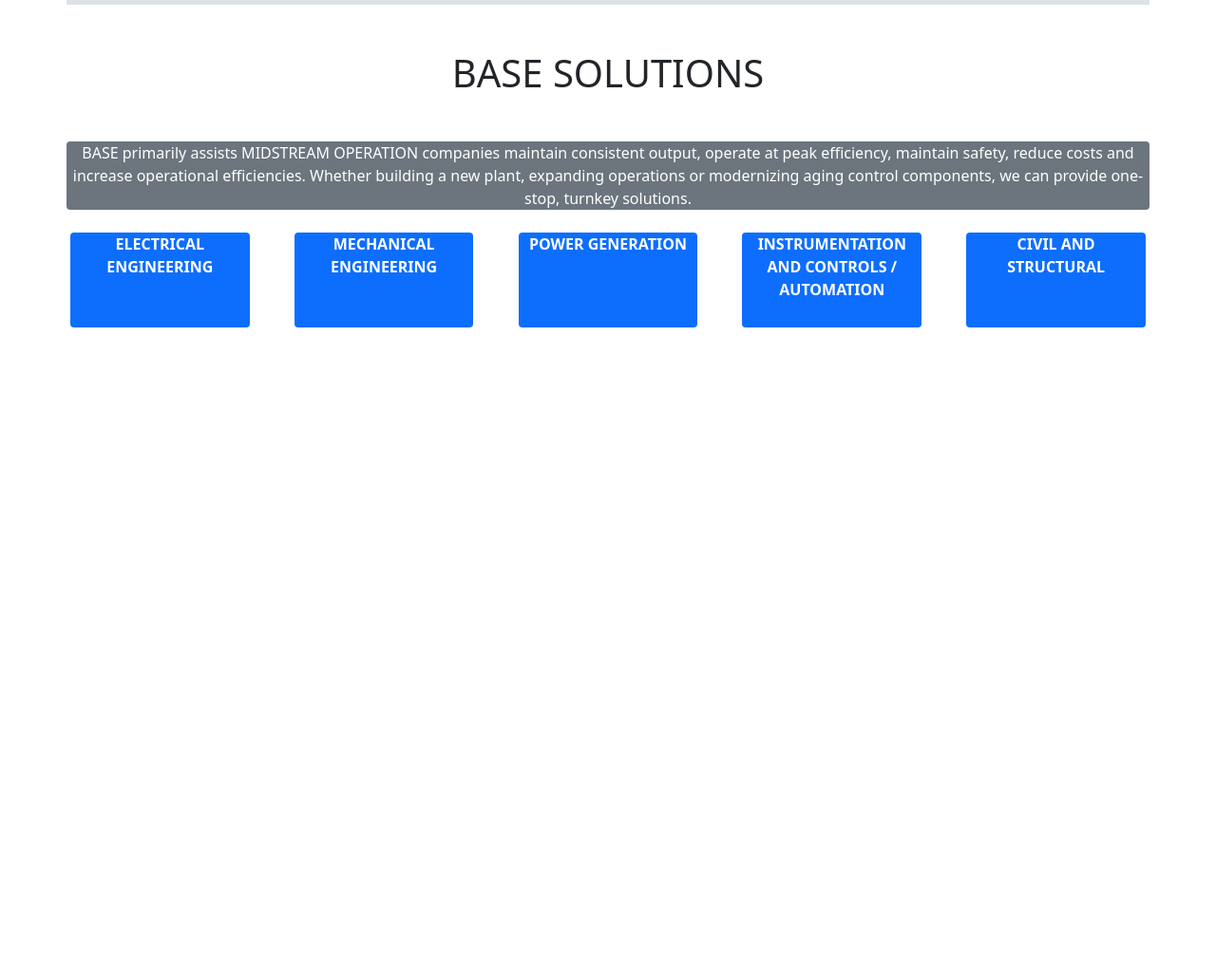
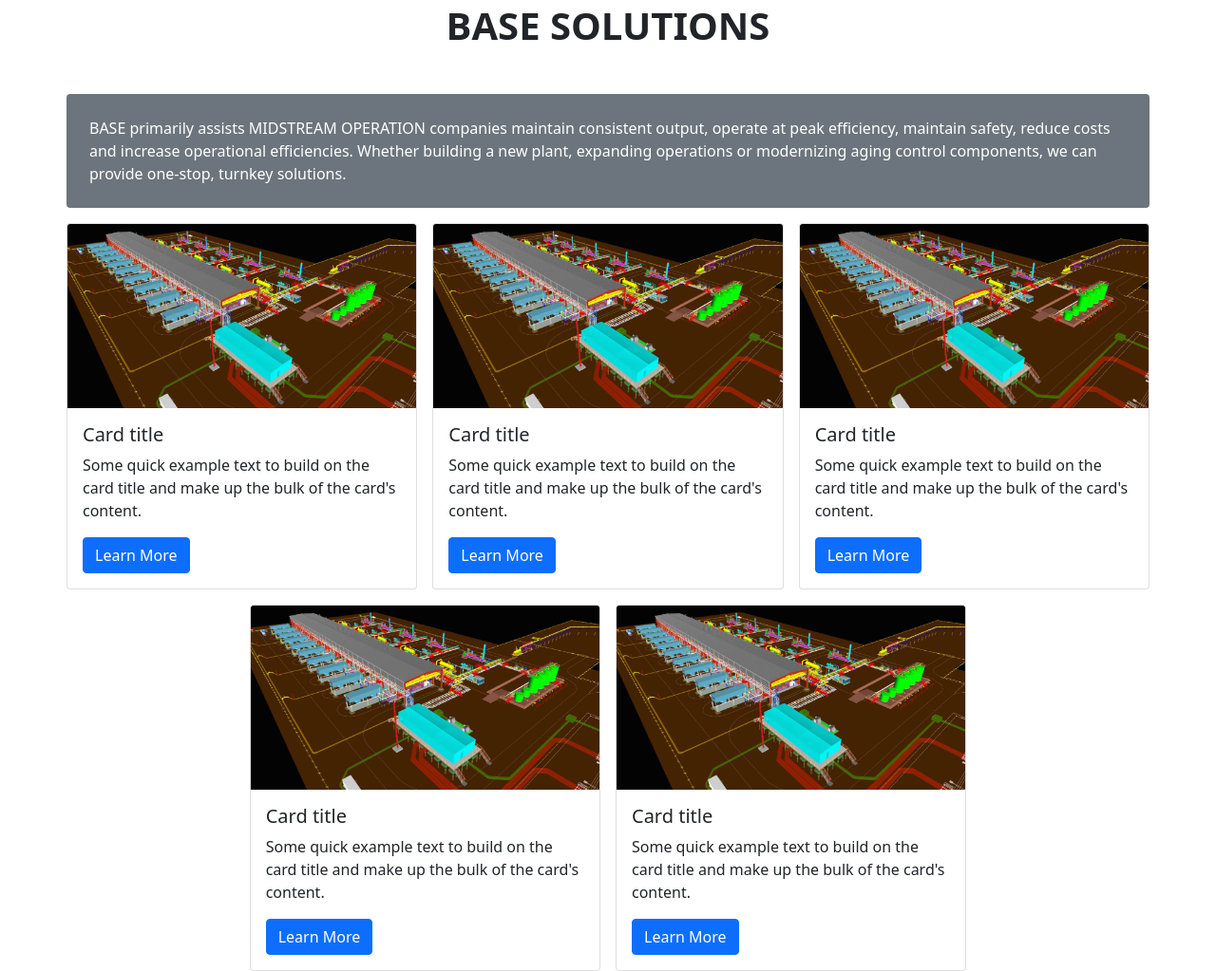
Before and after one commit to bigbass11/BaseConcepts-Redesign, a plain HTML site: page index.html in a window 1280 px wide. Shown: the part 1110-2133 px from the top of the page at 95% size. Before the commit the page ends 1455 px from the top, so only its background shows below. Drawn offline with nearby package versions, Linux system fonts and the light colour scheme.

Commit message:
work on main page rows and cols

```diff
--- a/index.html
+++ b/index.html
@@ -34,23 +34,66 @@
             </div>
         </div>
     </nav>
-    <section class="container d-flex align-items-center justify-content-center" style="height: 200px"><p class="fs-2 fw-bold text-center">“OUR PEOPLE’S ENERGY CREATES EXCEPTIONAL ENGINEERED SOLUTIONS.”</p></section>
-    <section class="container-md border border-5 p-5">
+    <section class="container p-3 p-md-0 d-flex align-items-center justify-content-center" style="height: 200px"><p class="fs-2 fw-bold text-center">“OUR PEOPLE’S ENERGY CREATES EXCEPTIONAL ENGINEERED SOLUTIONS.”</p></section>
+    <section class="container px-3 px-md-0">
         <p>BASE is a leading Western Canadian multi-discipline firm with engineering expertise in Mechanical, Electrical, Instrumentation & Controls, Automation, Power Generation, and Civil Structural.<br><br>
         <span class="fw-bold">Facility Obsolescence modernization and documentation is our specialty.</span><br><br>
         We partner with clients to provide custom turnkey solutions that maximize shareholder value, reduce costs and improve system reliability. BASE’s core philosophy and workflow strategy for every project is client-centric, collaborative, and cost effective.</p>
-        <img class="img-fluid rounded mt-4" src="assets/samplePicture.png" alt="3D model of a gas processing plant">
+        <img class="img-fluid rounded mt-4 w-100" src="assets/samplePicture.png" alt="3D model of a gas processing plant">
     </section>
-    <section>
-        <h1 class="my-5 text-center">BASE SOLUTIONS</h1>
-        <div class="container text-center">
-            <div class="row bg-secondary text-white rounded">BASE primarily assists MIDSTREAM OPERATION companies maintain consistent output, operate at peak efficiency, maintain safety, reduce costs and increase operational efficiencies. Whether building a new plant, expanding operations or modernizing aging control components, we can provide one-stop, turnkey solutions.</div>
-            <div class="row justify-content-lg-between justify-content-md-center  gx-3 mt-4">
-                <div class="col-lg-2 col-md-4 bg-primary text-white fw-bold rounded" style="height: 100px;">ELECTRICAL ENGINEERING</div>
-                <div class="col-lg-2 col-md-4 bg-primary text-white fw-bold rounded" style="height: 100px;">MECHANICAL ENGINEERING</div>
-                <div class="col-lg-2 col-md-4 bg-primary text-white fw-bold rounded" style="height: 100px;">POWER GENERATION</div>
-                <div class="col-lg-2 col-md-4 bg-primary text-white fw-bold rounded" style="height: 100px;">INSTRUMENTATION AND CONTROLS / AUTOMATION</div>
-                <div class="col-lg-2 col-md-4 bg-primary text-white fw-bold rounded" style="height: 100px;">CIVIL AND STRUCTURAL</div>
+    <section class="container p-3 p-md-0">
+        <h1 class="my-5 text-center fw-bolder">BASE SOLUTIONS</h1>
+        <div class="bg-secondary text-white rounded"><p class="p-4">BASE primarily assists MIDSTREAM OPERATION companies maintain consistent output, operate at peak efficiency, maintain safety, reduce costs and increase operational efficiencies. Whether building a new plant, expanding operations or modernizing aging control components, we can provide one-stop, turnkey solutions.</p></div>
+        <div class="row justify-content-center g-3">
+            <div class="col-md-4">
+                <div class="card">
+                    <img src="/assets/samplePicture.png" class="card-img-top" alt="image">
+                    <div class="card-body">
+                        <h5 class="card-title">Card title</h5>
+                        <p class="card-text">Some quick example text to build on the card title and make up the bulk of the card's content.</p>
+                        <a href="#" class="btn btn-primary">Learn More</a>
+                    </div>
+                </div>
+            </div>
+            <div class="col-md-4">
+                <div class="card">
+                    <img src="/assets/samplePicture.png" class="card-img-top" alt="image">
+                    <div class="card-body">
+                        <h5 class="card-title">Card title</h5>
+                        <p class="card-text">Some quick example text to build on the card title and make up the bulk of the card's content.</p>
+                        <a href="#" class="btn btn-primary">Learn More</a>
+                    </div>
+                </div>
+            </div>
+            <div class="col-md-4">
+                <div class="card">
+                    <img src="/assets/samplePicture.png" class="card-img-top" alt="image">
+                    <div class="card-body">
+                        <h5 class="card-title">Card title</h5>
+                        <p class="card-text">Some quick example text to build on the card title and make up the bulk of the card's content.</p>
+                        <a href="#" class="btn btn-primary">Learn More</a>
+                    </div>
+                </div>
+            </div>
+            <div class="col-md-4">
+                <div class="card">
+                    <img src="/assets/samplePicture.png" class="card-img-top" alt="image">
+                    <div class="card-body">
+                        <h5 class="card-title">Card title</h5>
+                        <p class="card-text">Some quick example text to build on the card title and make up the bulk of the card's content.</p>
+                        <a href="#" class="btn btn-primary">Learn More</a>
+                    </div>
+                </div>
+            </div>
+            <div class="col-md-4">
+                <div class="card">
+                    <img src="/assets/samplePicture.png" class="card-img-top" alt="image">
+                    <div class="card-body">
+                        <h5 class="card-title">Card title</h5>
+                        <p class="card-text">Some quick example text to build on the card title and make up the bulk of the card's content.</p>
+                        <a href="#" class="btn btn-primary">Learn More</a>
+                    </div>
+                </div>
             </div>
         </div>
     </section>
```
